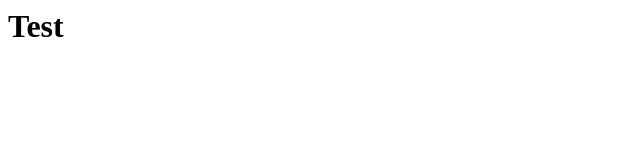
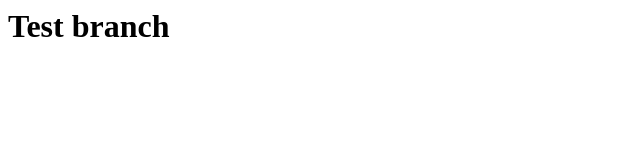
Before and after one commit to drstraaange/github-repo, a plain HTML site: page index.html in a window 1280 px wide. Shown: the whole page, without its empty margins (0-640 px from the left). Drawn offline with Linux system fonts and the light colour scheme.

Commit message:
Add text

```diff
--- a/index.html
+++ b/index.html
@@ -1 +1 @@
-<html><body><h1>Test</h1></body></html>
+<html><body><h1>Test branch</h1></body></html>
```
